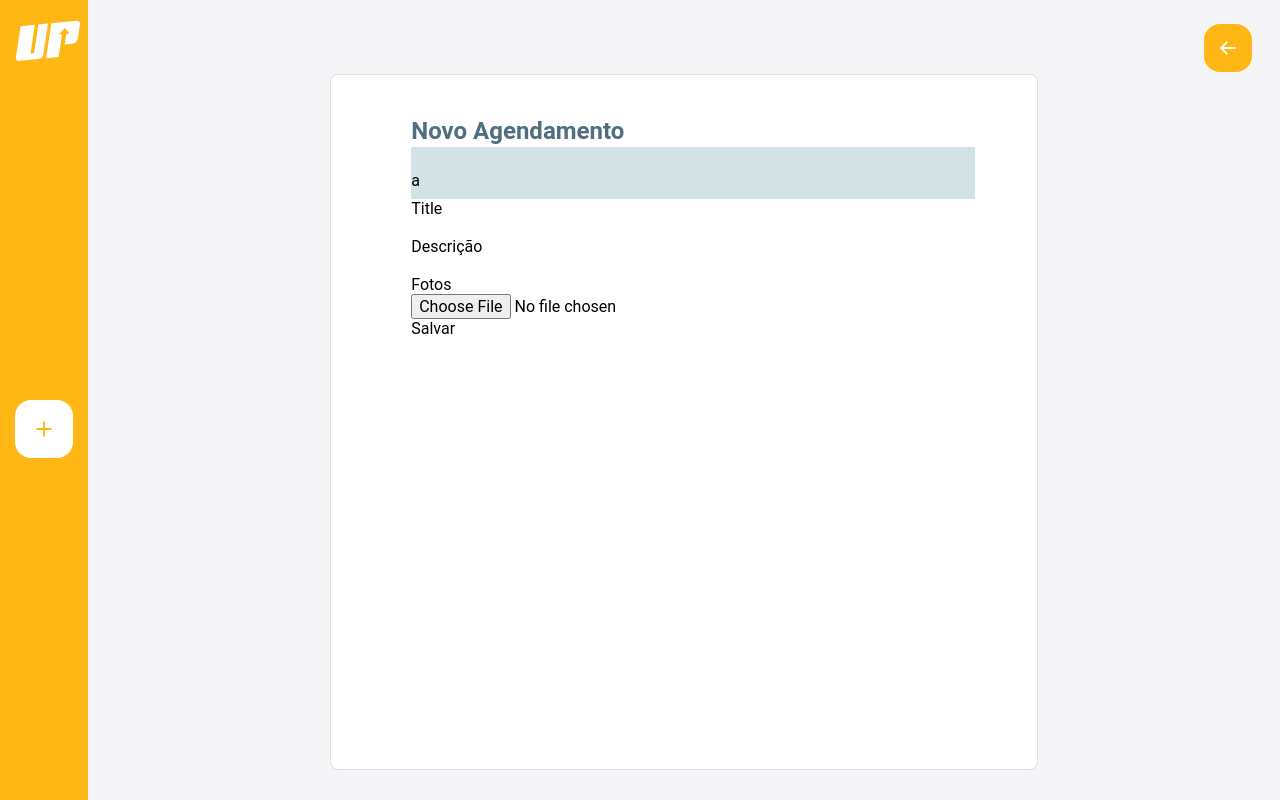
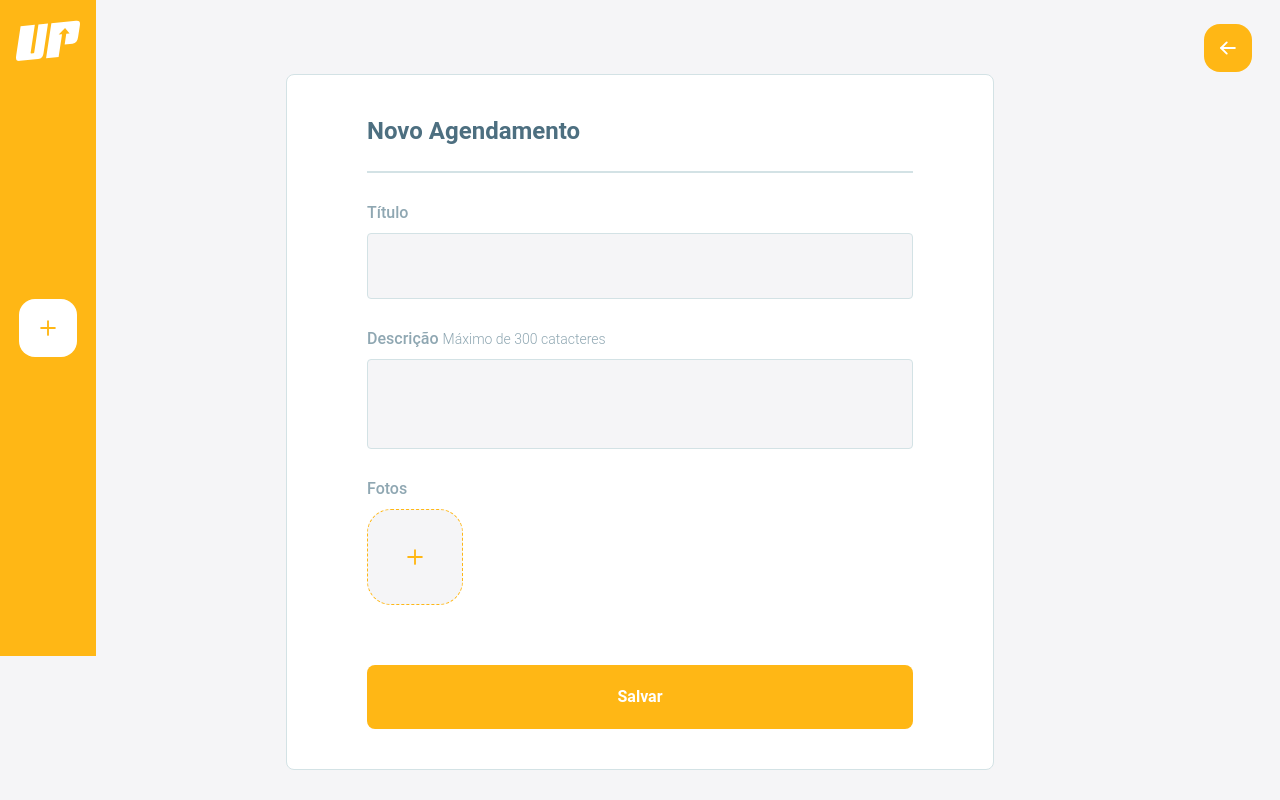
Before and after one commit to devpedrospereira/DesafioBrickUPFrontEnd, a React app: page /newsheduling in a window 1280 px wide. Built offline with nearby package versions, Linux system fonts and the light colour scheme; the HTML template or start-up script is replaced by a standard one.

Commit message:
create and styling page NewSheduling

```diff
--- a/src/pages/NewSheduling.tsx
+++ b/src/pages/NewSheduling.tsx
@@ -16,13 +16,13 @@ export function NewSheduling() {
 
             */}
 
-            <header className="w-24 min-h-screen flex flex-col items-center justify-center  bg-yellow-800  ">
+            <header className="w-24 h-[41rem] flex flex-col items-center justify-center  bg-yellow-800  fixed ">
                 <img
                     src="./src/images/logoBrickUp.svg"
                     alt="Logo Bickup"
                     className="w-16 fixed  top-[1.28rem] left-[1rem]"
                 />
-                <div className="w-[3.62rem] h-[3.62rem] bg-white rounded-2xl flex  items-center justify-center fixed top-[50vh] hover:opacity-90 cursor-pointer transition">
+                <div className="w-[3.62rem] h-[3.62rem] bg-white rounded-2xl flex  items-center justify-center fixed top-[(50vh)_-_25%] hover:opacity-90 cursor-pointer transition">
                     <Plus color="#ffb715" size={20} weight="bold" />
                 </div>
             </header>
@@ -39,24 +39,39 @@ export function NewSheduling() {
                     <ArrowLeft size={20} color="#ffffff" weight="bold" />
                 </div>
 
+                <div className="w-[44.25rem] h-[43.5rem] px-20 py-10 bg-white border border-blue-100 rounded-lg flex flex-col items-start justify-start">
+                    <form className="w-[100%] flex flex-col items-start justify-start">
+                        <h1 className="text-2xl font-bold text-blue-800">
+                            Novo Agendamento
+                        </h1>
 
-                <div className="w-[44.25rem] h-[43.5rem] px-20 py-10 bg-white border border-blue-100 rounded-lg flex flex-col items-start justify-start">
+                        <div className="mt-6 mb-7 w-[100%] border-b-2 border-blue-100 "></div>
 
-                    <form className="flex flex-col items-start justify-start">
-                        <h1 className="text-2xl font-bold text-blue-800">Novo Agendamento</h1>
-                        <div className="pt-6 pb-7 w-[35.25rem] max-h-[10px] bg-blue-100">a</div>
-                        <label>Title</label>
-                        <input type="textarea" name="GetName" />
-                        <label>Descrição</label>
-                        <input type="textarea" name="GetDescription" />
-                        <label>Fotos</label>
-                        <input type="file" name="GetImage"/>
-                        <button>Salvar </button>
+                        <label className="text-base font-medium text-blue-500">
+                            Título
+                        </label>
+
+                        <input type="textarea" name="GetName" className="w-[100%] mt-2 mb-7 border py-5 px-4 text-base font-normal text-blue-500  border-blue-100 rounded bg-blue-50" />
+
+                        <label className=" text-base font-medium text-blue-500">
+                            Descrição <span className="font-light text-sm">Máximo de 300 catacteres</span>
+                        </label>
+
+                        <textarea  name="GetDescription" wrap='hard' autoComplete="on" maxLength={300}  className="resize-none w-[100%] mt-2 mb-7 border py-5 px-4 text-base font-normal text-blue-500  border-blue-100 rounded bg-blue-50 flex-wrap"/>
+
+                        <label htmlFor='GetImage' className="text-base font-medium text-blue-500">
+                            Fotos
+                        </label>
+
+                        {/* <input type="file" multiple id="GetImage" name="GetImage" accept="image/*,.pdf" className=" bg-blue-100 " /> */}
+
+                        <button className="w-24 h-24 mt-2 mb-3 rounded-3xl border border-dashed border-yellow-800 bg-blue-50 flex items-center justify-center">
+                            <Plus color="#ffb715" size={20} weight="bold" />
+                        </button>
+
+                        <button className='w-[100%] h-16 bg-yellow-800 rounded-lg mt-12 flex items-center justify-center text-base font-bold text-white hover:opacity-80 hover:cursor-pointer transition-opacity'>Salvar</button>
                     </form>
-
                 </div>
-
-
             </main>
         </div>
     );
--- a/src/styles/global.scss
+++ b/src/styles/global.scss
@@ -39,3 +39,25 @@ a {
     color: inherit;
     text-decoration: none;
 }
+
+/* Works on Firefox */
+* {
+    scrollbar-width: thin;
+    scrollbar-color: #FFB715;
+  }
+
+  /* Works on Chrome, Edge, and Safari */
+  *::-webkit-scrollbar {
+    width: 12px;
+  }
+
+
+  *::-webkit-scrollbar-thumb {
+    background-color: #FFB715;
+    border-radius: 1px;
+  }
+
+//   input{
+//     text-decoration: none;
+//     display: none;
+//   }
```
